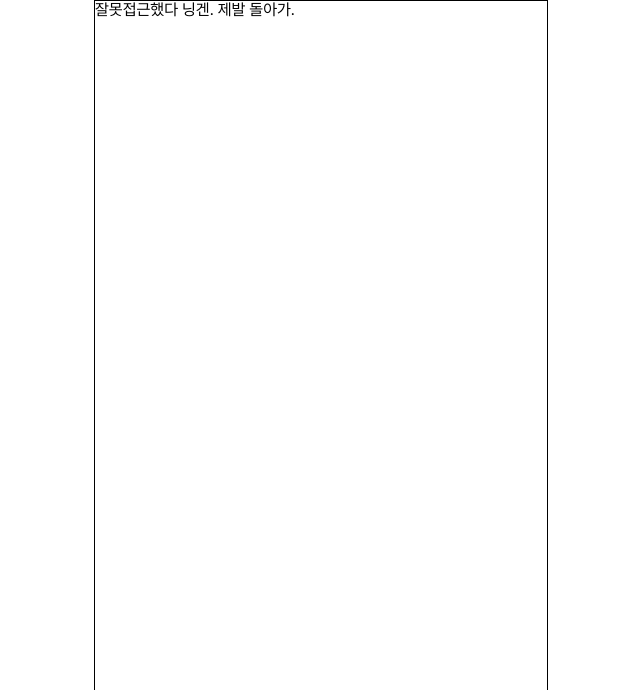
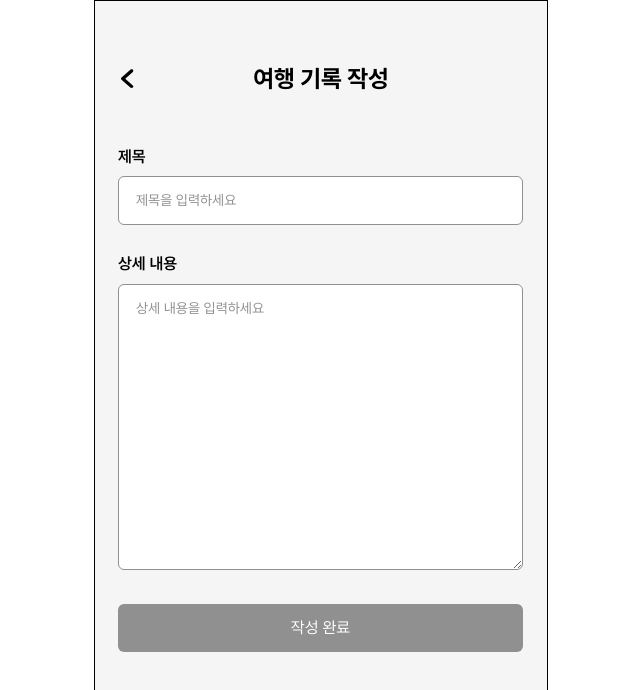
Before and after one commit to SWYP-6-6/6-FE, a Next.js app: page /myfamily/storage/1/travel-review-form in a window 1280 px wide. Before the commit this address had no page. Shown: the top 690 px of the page, without its empty margins (319-959 px from the left). Built offline with nearby package versions, Linux system fonts and the light colour scheme.

Commit message:
feat: 가족 소감록 작성 페이지 ui

```diff
--- /dev/null
+++ b/src/app/myfamily/storage/[id]/travel-review-form/TravelReviewFormPage.module.scss
@@ -0,0 +1,82 @@
+.container {
+  @include column-flexbox(start, center, 3rem);
+  @include text-style(16, $black, bold);
+
+  width: 100%;
+  flex: 1;
+
+  .title {
+    @include text-style(16, $black, bold);
+    @include column-flexbox(center, start, 1rem);
+    width: 100%;
+    padding: 2.3rem 2.4rem 0 2.3rem;
+
+    &-input {
+      @include text-style(14, $black, light);
+      width: 100%;
+      padding: 1.5rem 1.7rem 1.6rem;
+      border-radius: 0.6rem;
+      border: 0.05rem solid $gray;
+      transition: $base-transition;
+      background-color: $white;
+
+      &::placeholder {
+        @include text-style(14, $gray, light);
+      }
+      &:focus {
+        border-color: $primary;
+        outline: none;
+      }
+    }
+  }
+
+  .description {
+    @include text-style(16, $black, bold);
+    @include column-flexbox(center, start, 1rem);
+    width: 100%;
+    padding: 0 2.4rem 0 2.3rem;
+
+    &-input {
+      @include text-style(16, $black, light);
+
+      width: 100%;
+      height: 28.6rem;
+      padding: 1.5rem 1.7rem 1.6rem;
+
+      border-radius: 0.6rem;
+      border: 0.05rem solid $gray;
+      transition: $base-transition;
+      background-color: $white;
+
+      &::placeholder {
+        @include text-style(14, $gray, light);
+      }
+      &:focus {
+        border-color: $primary;
+        outline: none;
+      }
+    }
+  }
+
+  .button-container {
+    width: 100%;
+    padding: 0.4rem 2.4rem 0 2.3rem;
+  }
+
+  .error-message {
+    @include text-style(14, red);
+    margin-top: 0.3rem;
+    animation: slideIn 0.3s ease-out;
+  }
+}
+
+@keyframes slideIn {
+  0% {
+    opacity: 0;
+    transform: translateY(-1rem);
+  }
+  100% {
+    opacity: 1;
+    transform: translateY(0);
+  }
+}
--- /dev/null
+++ b/src/app/myfamily/storage/[id]/travel-review-form/page.tsx
@@ -0,0 +1,101 @@
+'use client';
+
+import React, { useEffect, useState } from 'react';
+import classNames from 'classnames/bind';
+import Header from '@/_components/common/Header';
+import { useParams, useRouter } from 'next/navigation';
+import CommonButton from '@/_components/common/CommonButton';
+import styles from './TravelReviewFormPage.module.scss';
+
+const cx = classNames.bind(styles);
+
+export default function TravelReviewFormPage() {
+  const { id } = useParams();
+  console.log(id);
+  const router = useRouter();
+  const [isButtonEnabled, setIsButtonEnabled] = useState(false);
+  const [title, setTitle] = useState('');
+  const [description, setDescription] = useState('');
+  const [errorMessage, setErrorMessage] = useState('');
+  const [touched, setTouched] = useState(false);
+
+  const validateButton = () => {
+    setErrorMessage('');
+
+    if (title.trim() === '') {
+      setErrorMessage('제목을 입력하세요.');
+      setIsButtonEnabled(false);
+      return;
+    }
+
+    if (description.trim() === '') {
+      setErrorMessage('상세 내용을 입력하세요.');
+      setIsButtonEnabled(false);
+      return;
+    }
+
+    setIsButtonEnabled(true);
+  };
+
+  useEffect(() => {
+    if (touched) validateButton();
+  }, [title, description, touched]);
+
+  const handleInteraction = () => {
+    setTouched(true);
+    validateButton();
+  };
+
+  const handleCompleteClick = () => {
+    if (id) {
+      const numericId = Number(id);
+      router.push(`/myfamily/storage/${numericId}/travel-review`);
+    }
+  };
+
+  return (
+    <div className={cx('container')}>
+      <Header isShowButton isShowProfile={false}>
+        여행 기록 작성
+      </Header>
+      <div className={cx('title')}>
+        제목
+        <input
+          className={cx('title-input')}
+          type="text"
+          placeholder="제목을 입력하세요"
+          value={title}
+          onChange={(e) => {
+            setTitle(e.target.value);
+            handleInteraction();
+          }}
+        />
+      </div>
+      <div className={cx('description')}>
+        상세 내용
+        <textarea
+          className={cx('description-input')}
+          placeholder="상세 내용을 입력하세요"
+          value={description}
+          onChange={(e) => {
+            setDescription(e.target.value);
+            handleInteraction();
+          }}
+        />
+      </div>
+      <div className={cx('button-container')}>
+        <CommonButton
+          isEnabled={isButtonEnabled}
+          onClick={() => {
+            handleCompleteClick();
+            setTouched(false);
+          }}
+          text="작성 완료"
+        />
+      </div>
+      {touched && errorMessage && (
+        <p className={cx('error-message')}>{errorMessage}</p>
+      )}
+    </div>
+  );
+}
```
